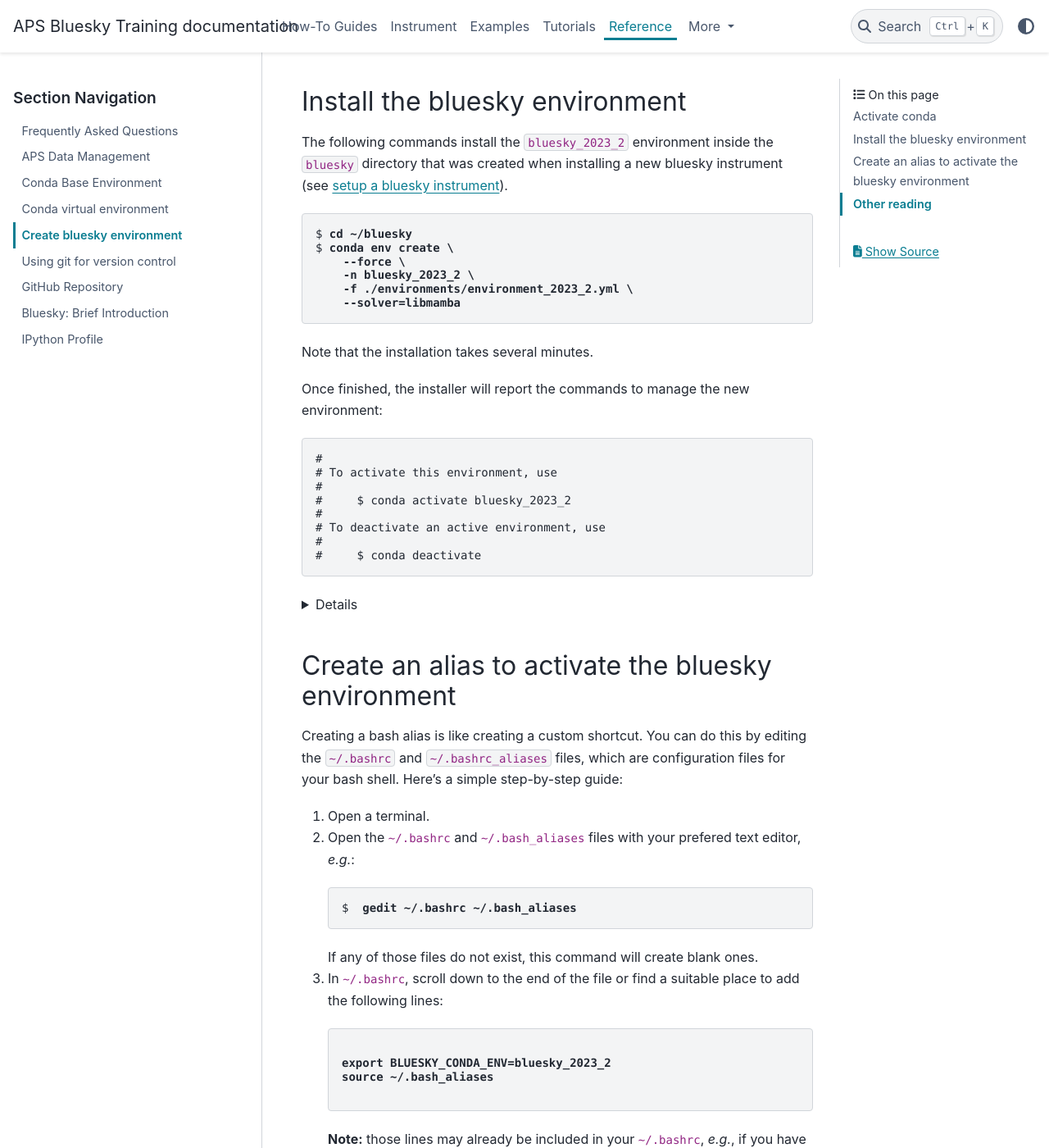
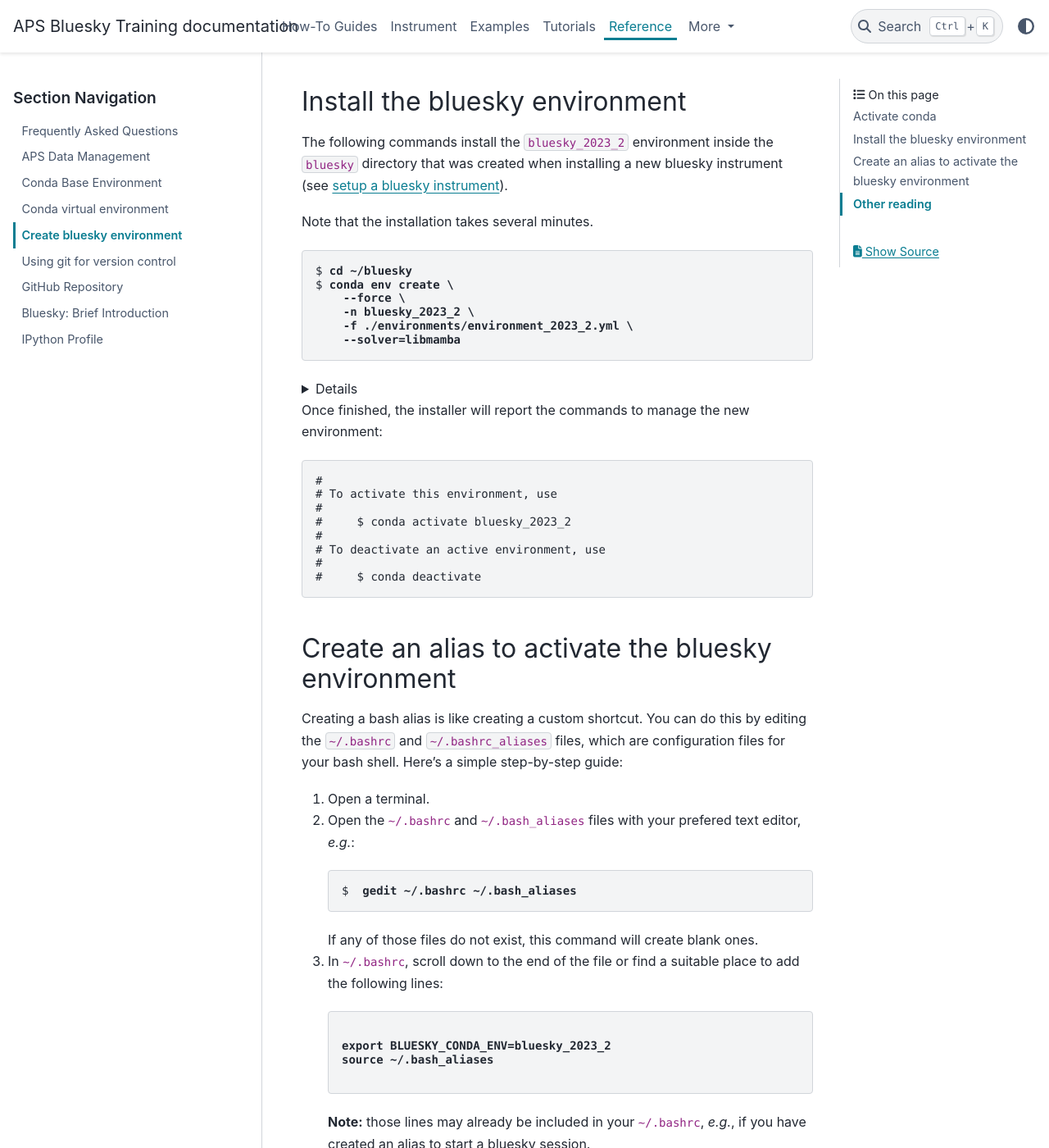
Before and after one commit to BCDA-APS/bluesky_training, a Sphinx documentation site: the page built from docs/source/reference/_create_conda_env.rst, in a window 1280 px wide and 1400 px high, scrolled down 1256 px. Shown: the whole window at 82% size. Built offline with Sphinx 7.4.7 and the PyData theme 0.15.4, drawn with Linux system fonts in a browser that asks for light colours; some of the changed lines change nothing that is shown.

Commit message:
bring content from _conda_env.md

```diff
--- a/docs/source/reference/_create_conda_env.rst
+++ b/docs/source/reference/_create_conda_env.rst
@@ -277,6 +277,9 @@
 <https://bcda-aps.github.io/bluesky_training/instrument/_install_new_instrument.html#setup-a-bluesky-instrument>`__).
 
 
+
+Note that the installation takes several minutes.
+
 .. raw:: html
 
     <pre>
@@ -288,8 +291,34 @@
         --solver=libmamba</b>
     </pre>
 
+    <details><summary>Details</summary>
 
-Note that the installation takes several minutes.
+    <ul>
+    <li>The <code>--force</code> option will replace any existing environment by this
+    name without asking for confirmation. Remove this option if you wish.</li>
+    <li>The <code>-n bluesky_2023_2</code> sets the name of the conda environment to be
+    created.</li>
+    <li>The <code>-f ./environments/environment_2023_2.yml</code> option names the
+    YAML file to be used. We create different versions of the YAML file, named for the APS operating cycle (2021-1, 2023-2, …), as the suite of packages for a working installation may change over time. By keeping all these files in the environments subdirectory, we can restore any of these environments with a simple command.</li>
+    <li>The <code>--solver=libmamba</code> option will use the (much faster)
+    conda-libmamba-solver. Either install that in your base environment or
+    remove this install option.</li>
+    </ul>
+
+
+    Note that in the commands above, a long command has been split over several
+    lines to make it clearer to read and also to take less screen width. We
+    could enter the second command all one one line.  The following command
+    works the same as the one above.
+
+    <pre>
+    $ <b>cd ~/bluesky</b>
+    $ <b>conda env create --force -n bluesky_2023_2 -f ./environments/environment_2023_2.yml --solver=libmamba</b>
+    </pre>
+
+    </details>
+
+
 
 Once finished, the installer will report the commands to manage the new environment:
 
@@ -306,21 +335,6 @@
     #     $ conda deactivate
     </pre>
 
-.. raw:: html
-
-    <details><summary>Details</summary>
-
-    Note that in the commands above, a long command has been split over several
-    lines to make it clearer to read and also to take less screen width. We
-    could enter the second command all one one line.  The following command
-    works the same as the one above.
-
-    <pre>
-    $ <b>cd ~/bluesky</b>
-    $ <b>conda env create --force -n bluesky_2023_2 -f ./environments/environment_2023_2.yml --solver=libmamba</b>
-    </pre>
-
-    </details>
 
 
 
```
